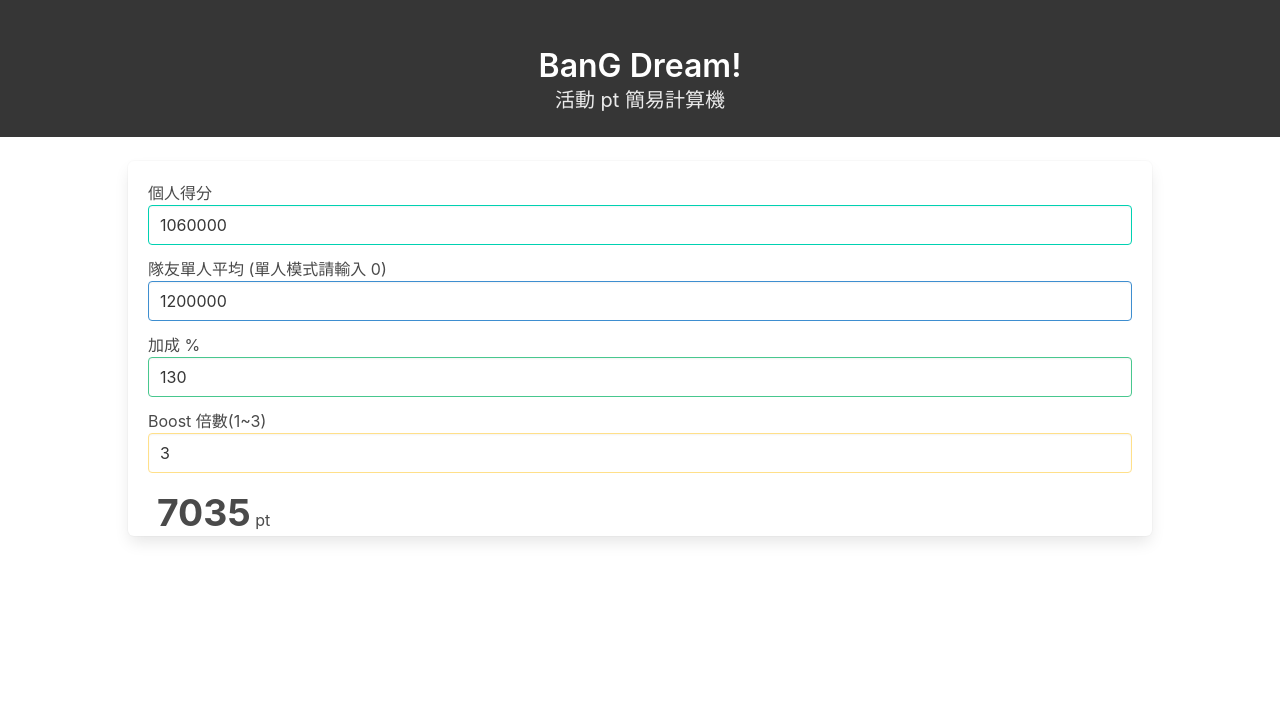
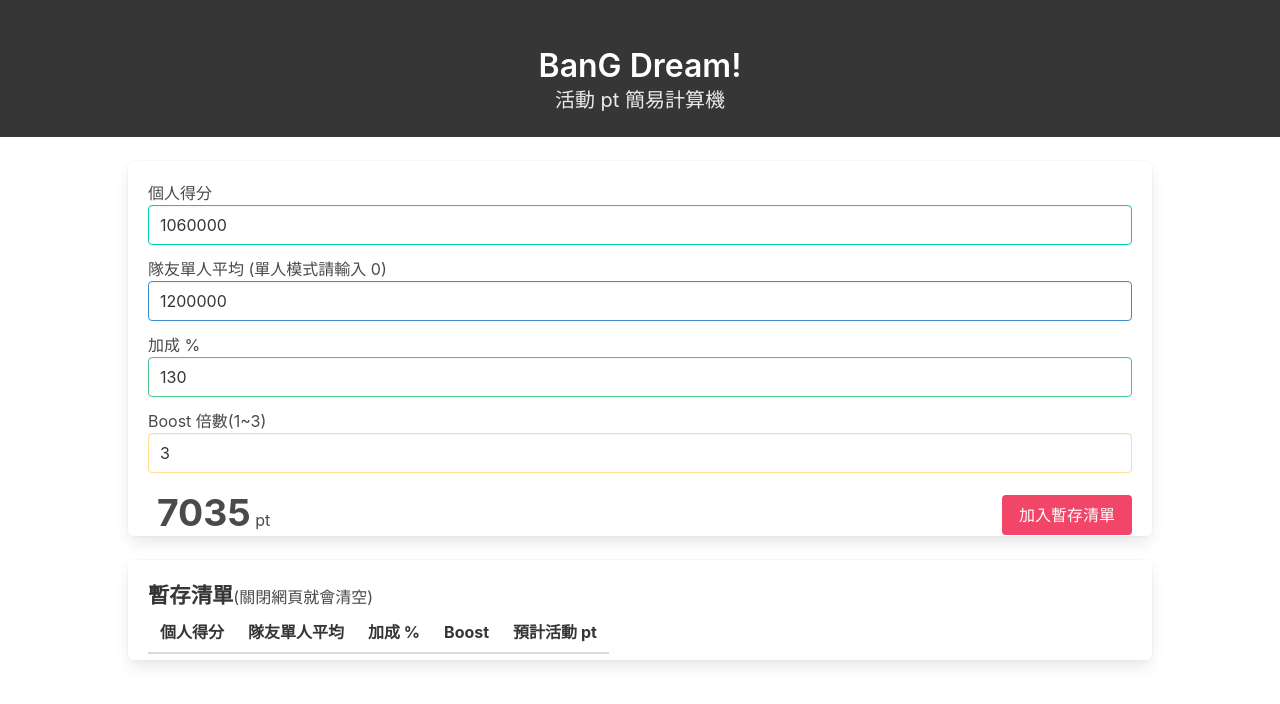
Before and after one commit to mmkdlin/practice, a plain HTML site: page index.html in a window 1280 px wide. Drawn offline with nearby package versions, Linux system fonts and the light colour scheme.

Commit message:
commit jsdlfkj

```diff
--- a/BGDEventCalc.css
+++ b/BGDEventCalc.css
@@ -4,10 +4,21 @@
     height:375px;
 }
 
+.memory-box{
+    margin: auto;
+    width:80%;
+    height: 100px;
+}
+
 .total-pt{
     display: inline;
     font-size: 28pt;
     font-weight: bold;
+}
+
+.add-list-button{
+    float: right;
+    margin-top: 10px;
 }
 
 .temp-list-title{
--- a/BGDEventCalc.js
+++ b/BGDEventCalc.js
@@ -19,3 +19,16 @@ function updateScore() {
         boostRatio * 5;
     document.getElementById("totalPt").innerHTML = totalScore;
 }
+
+function addToMemoryList() {
+    updateScore();
+    document.getElementById("memoryBoxTbody").innerHTML += "<tr>" +
+        "<td>" + personalScore + "</td>" +
+        "<td>" + teammateAverage + "</td>" +
+        "<td>" + scoreRatio + "</td>" +
+        "<td>" + boostRatio + "</td>" +
+        "<td>" + totalScore + "</td>" +
+        "</tr>";
+    var newMemoryBoxSize = parseInt(window.getComputedStyle(document.getElementById("memoryBox")).getPropertyValue('height')) + 41;
+    document.getElementById("memoryBox").setAttribute("style", "height:" + newMemoryBoxSize + "px");
+}
--- a/index.html
+++ b/index.html
@@ -55,6 +55,22 @@
         </div>
         &nbsp;
         <p class="total-pt" id="totalPt">0</p>&nbsp;pt
+        <a class="button is-danger add-list-button" onclick="addToMemoryList();">加入暫存清單</a>
+    </div>
+
+    <div class="box memory-box" id="memoryBox">
+        <strong class="temp-list-title">暫存清單</strong>(關閉網頁就會清空)
+        <table class="table">
+            <thead>
+                <th>個人得分</th>
+                <th>隊友單人平均</th>
+                <th>加成 %</th>
+                <th>Boost</th>
+                <th>預計活動 pt</th>
+            </thead>
+            <tbody id="memoryBoxTbody">
+            </tbody>
+        </table>
     </div>
 
 </body>
```
